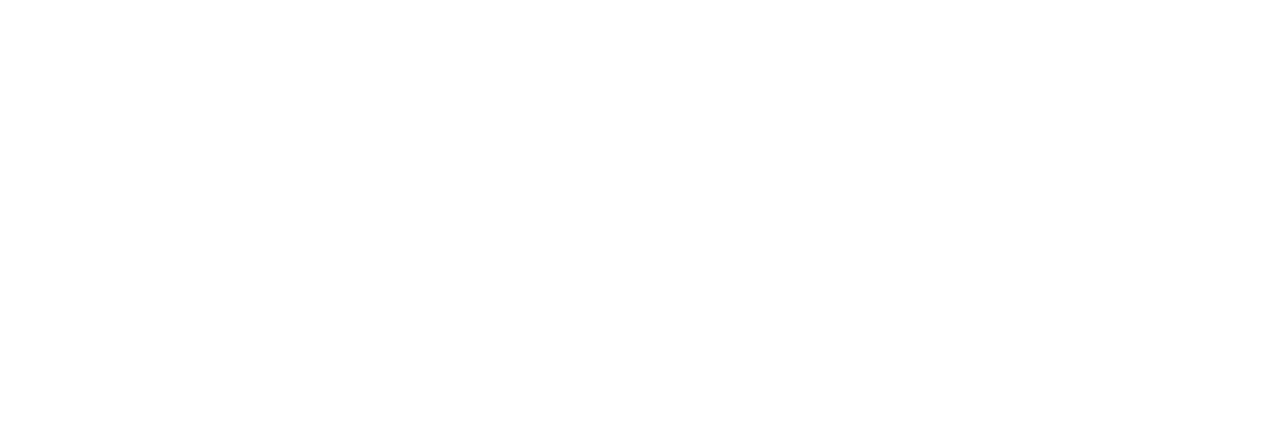
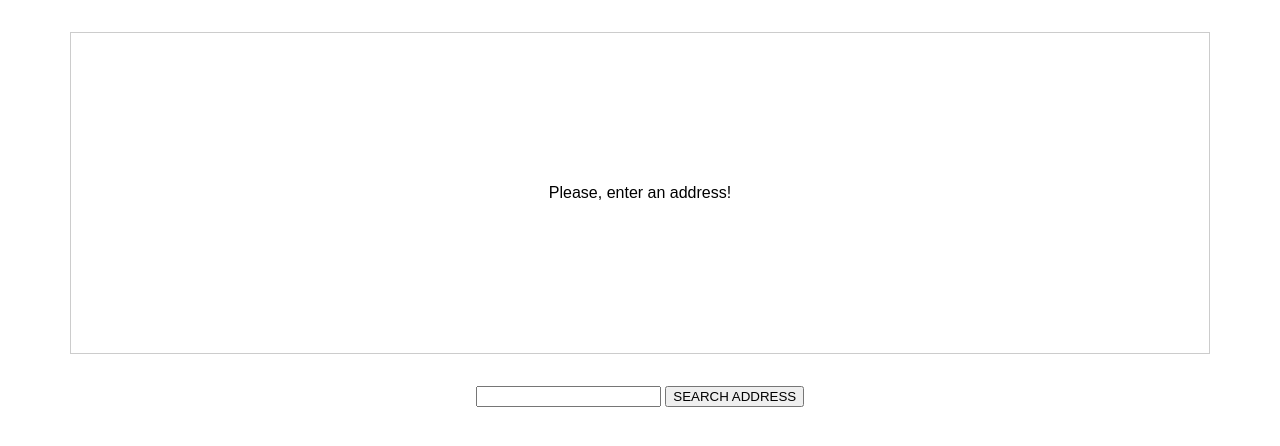
Before and after one commit to lucascorreia95/selec-share-ts, a website built with webpack: page index.html in a window 1280 px wide. Built offline with nearby package versions, Linux system fonts and the light colour scheme.

Commit message:
feat: ajust html and add css

```diff
--- /dev/null
+++ b/app.css
@@ -0,0 +1,19 @@
+html {
+  font-family: sans-serif;
+}
+
+#map {
+  width: 90%;
+  height: 20rem;
+  border: 1px solid #ccc;
+  margin: 2rem auto;
+  display: flex;
+  justify-content: center;
+  align-items: center;
+  text-align: center;
+}
+
+form {
+  text-align: center;
+  margin: 2rem auto;
+}
--- a/index.html
+++ b/index.html
@@ -6,7 +6,15 @@
   <meta http-equiv="X-UA-Compatible" content="ie=edge">
   <title>Understanding TypeScript</title>
   <script src="dist/bundle.js" defer></script>
+  <link rel="stylesheet" href="app.css">
 </head>
 <body>
+  <div id="map">
+    <p>Please, enter an address!</p>
+  </div>
+  <form>
+    <input type="text" id="address">
+    <button>SEARCH ADDRESS</button>
+  </form>
 </body>
 </html>
```
